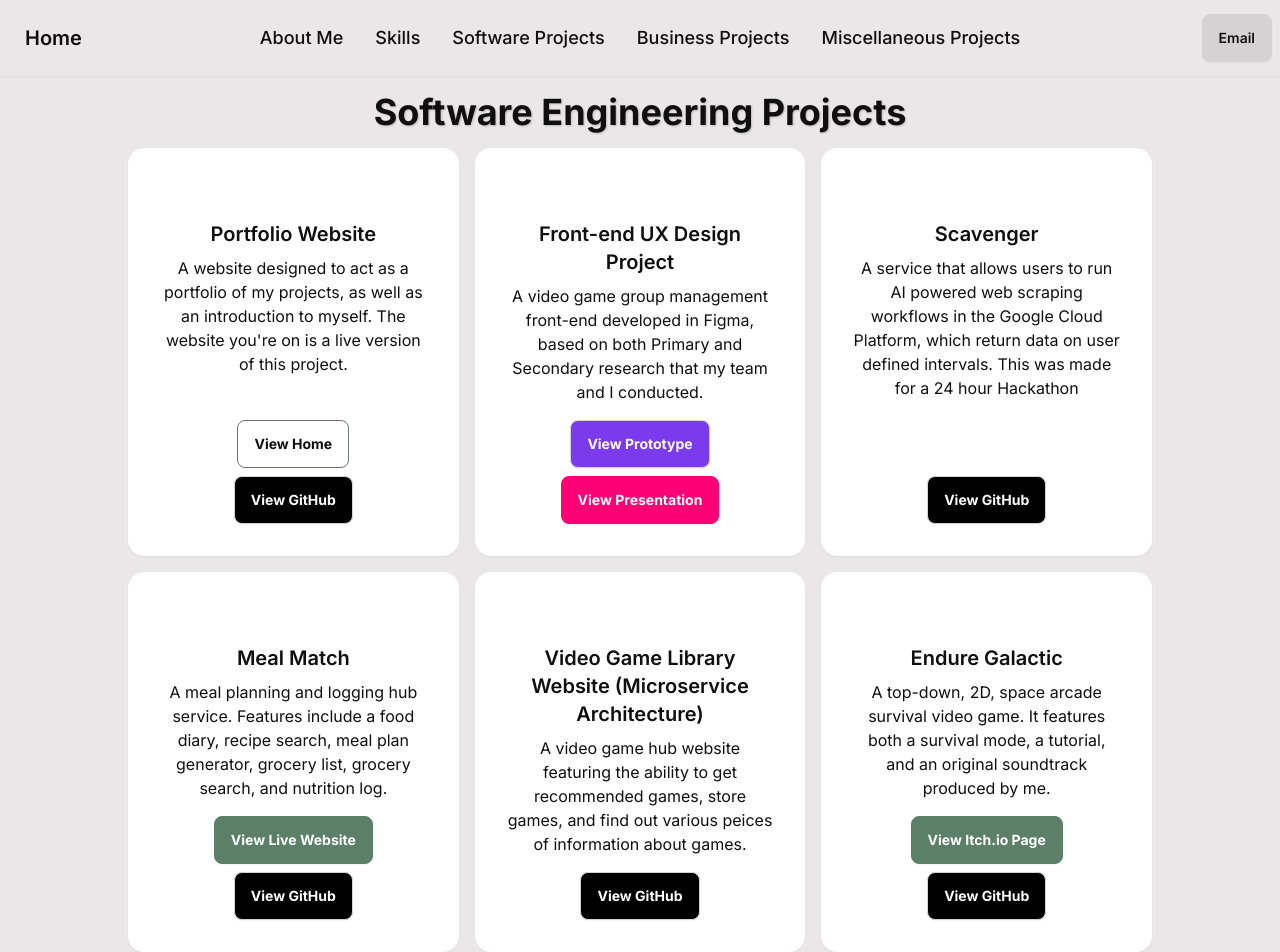
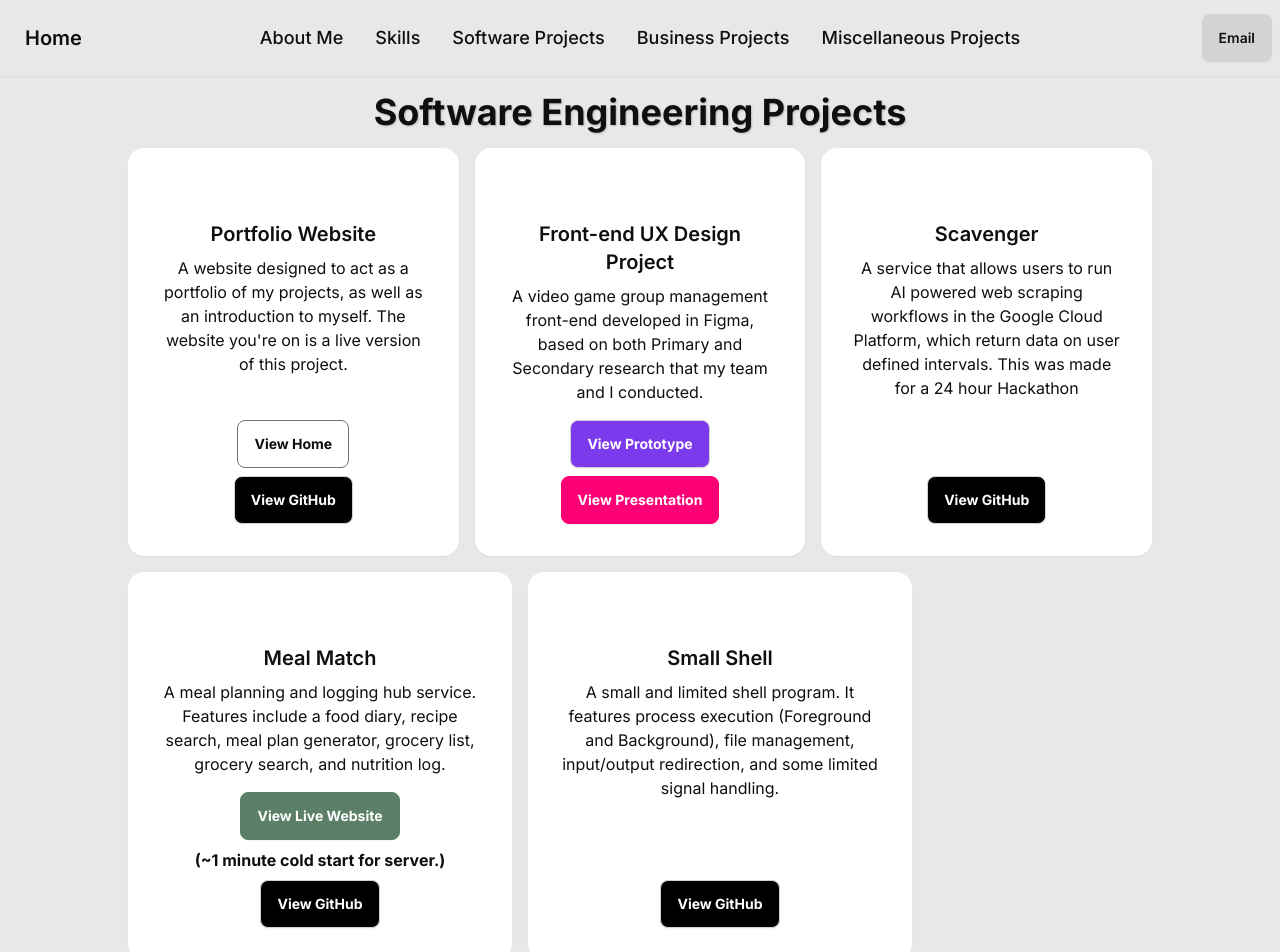
Before and after one commit to DEusername/Personal-Website, a React (Create React App) app in the folder website/: page /software-projects in a window 1280 px wide. Shown: the top 952 px of the page. Built offline with nearby package versions, Linux system fonts and the light colour scheme.

Commit message:
commented out the unreleased game, preparing it for the first release of the page.

```diff
--- a/website/src/DirPages/software.js
+++ b/website/src/DirPages/software.js
@@ -78,6 +78,7 @@ function Software() {
                                     label={"Live Website"}
                                     color={"btn-accent text-white"}
                                 />
+                                <p className='m-2'><b>(~1 minute cold start for server.)</b></p>
                                 <AnchorButton
                                     hrefVal={'https://github.com/shiningn-osu/software-dev-ii-project'}
                                     label={"GitHub"}
@@ -85,20 +86,8 @@ function Software() {
                                 />
                             </div>}
                     />
-                    <Card
-                        title="Video Game Library Website (Microservice Architecture)"
-                        content="A video game hub website featuring the ability to get recommended games,
-                        store games, and find out various peices of information about games."
-                        linkDivs={
-                            <div>
-                                <AnchorButton
-                                    hrefVal={''}
-                                    label={"GitHub"}
-                                    color={"bg-black hover:bg-gray-600 text-white"}
-                                />
-                            </div>}
-                    />
-                    <Card
+                    {/* Currently a work in progress. Not ready for public view yet. */}
+                    {/* <Card
                         title="Endure Galactic"
                         content="A top-down, 2D, space arcade survival video game. It features both a
                         survival mode, a tutorial, and an original soundtrack produced by me."
@@ -115,9 +104,7 @@ function Software() {
                                     color={"bg-black hover:bg-gray-600 text-white"}
                                 />
                             </div>}
-                    />
-                </div>
-                <div className="flex gap-4 mb-4">
+                    /> */}
                     <Card
                         title="Small Shell"
                         content="A small and limited shell program. It features process execution
```
